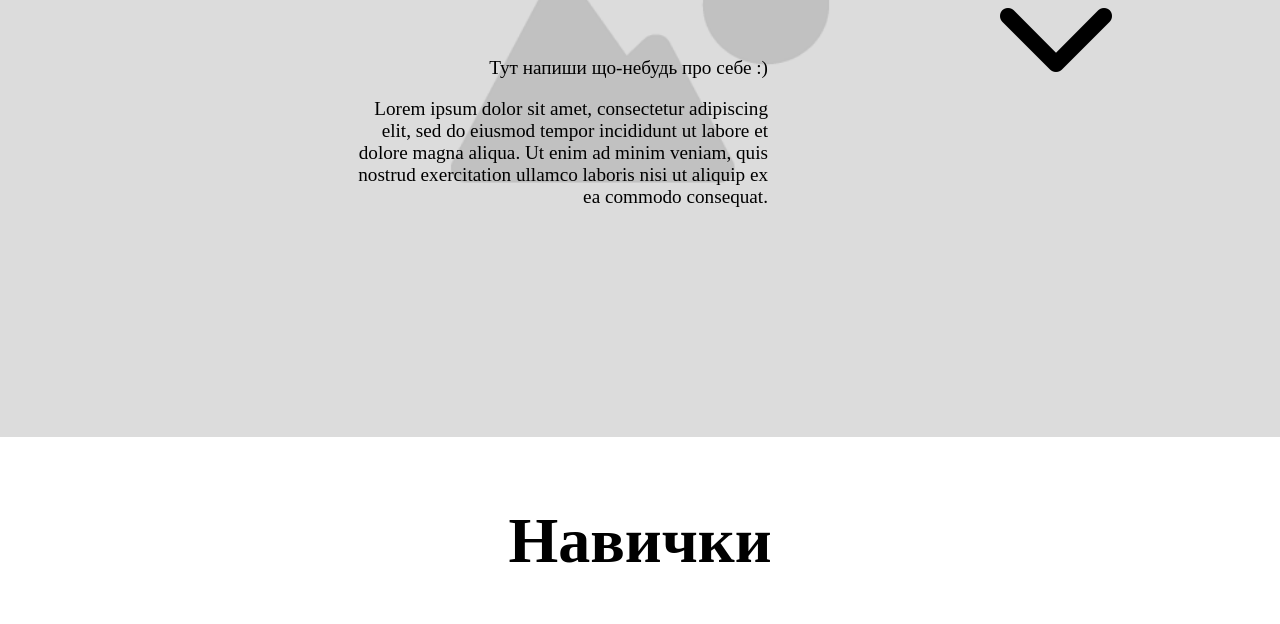
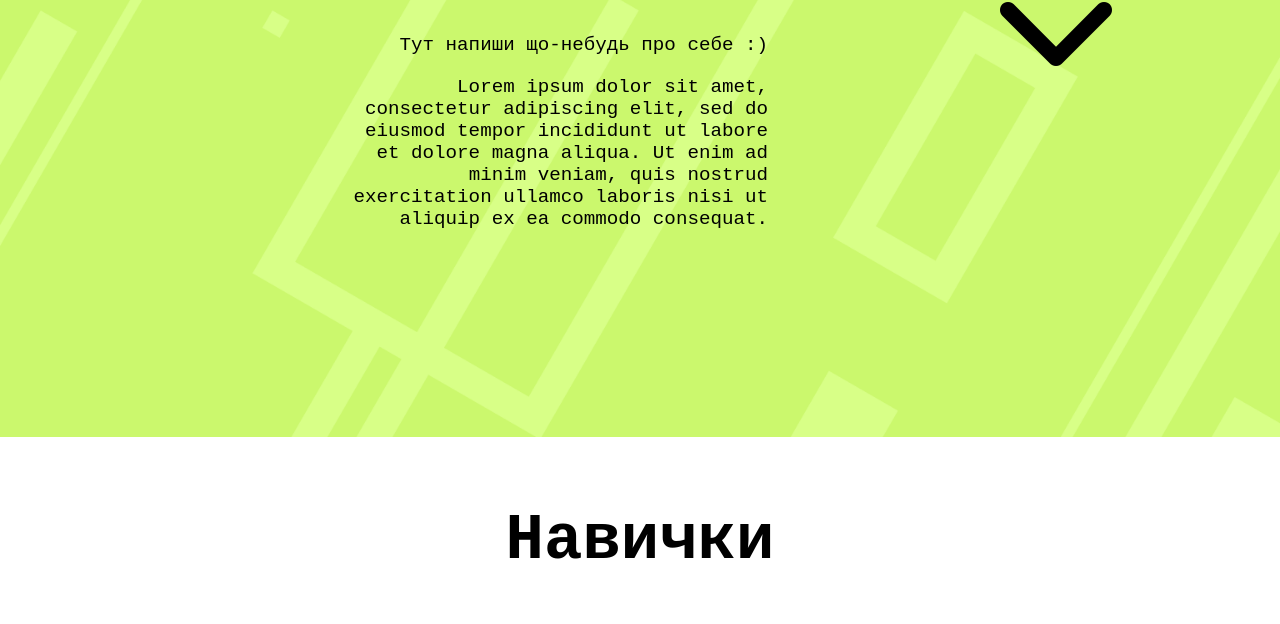
Before and after one commit to Vladzavadskiy/logika, a plain HTML site: page index.html in a window 1280 px wide. Shown: the part 363-987 px from the top of the page. Drawn offline with Linux system fonts and the light colour scheme.

Commit message:
second commit

```diff
--- a/index.html
+++ b/index.html
@@ -5,6 +5,8 @@
     <title>Document</title>
     <link rel="stylesheet" href="style.css">
     <script src="https://kit.fontawesome.com/f77600b8df.js" crossorigin="anonymous"></script>
+    <link rel="preconnect" href="https://fonts.googleapis.com">
+    <link rel="preconnect" href="https://fonts.gstatic.com" crossorigin>
 </head>
 <body>
     <header>
--- a/style.css
+++ b/style.css
@@ -6,7 +6,7 @@ body {
 header {
     width: 100%;
     height: 100vh;
-    background: url(header_bg.webp);
+    background: url(footer_bg.png);
     background-size: cover;
     display: flex;
 }
@@ -115,3 +115,7 @@ footer {
     justify-content: center;
     color: white;
 }
+
+body {
+    font-family: "Reddit Mono", monospace;
+}
```
